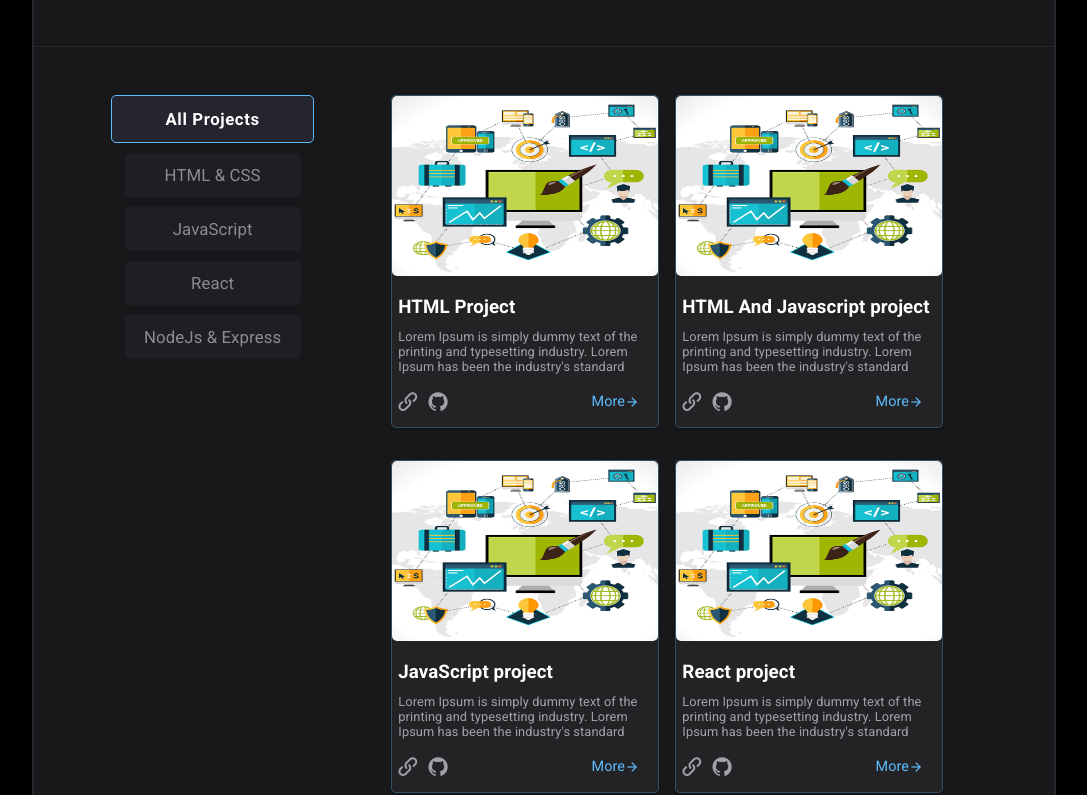
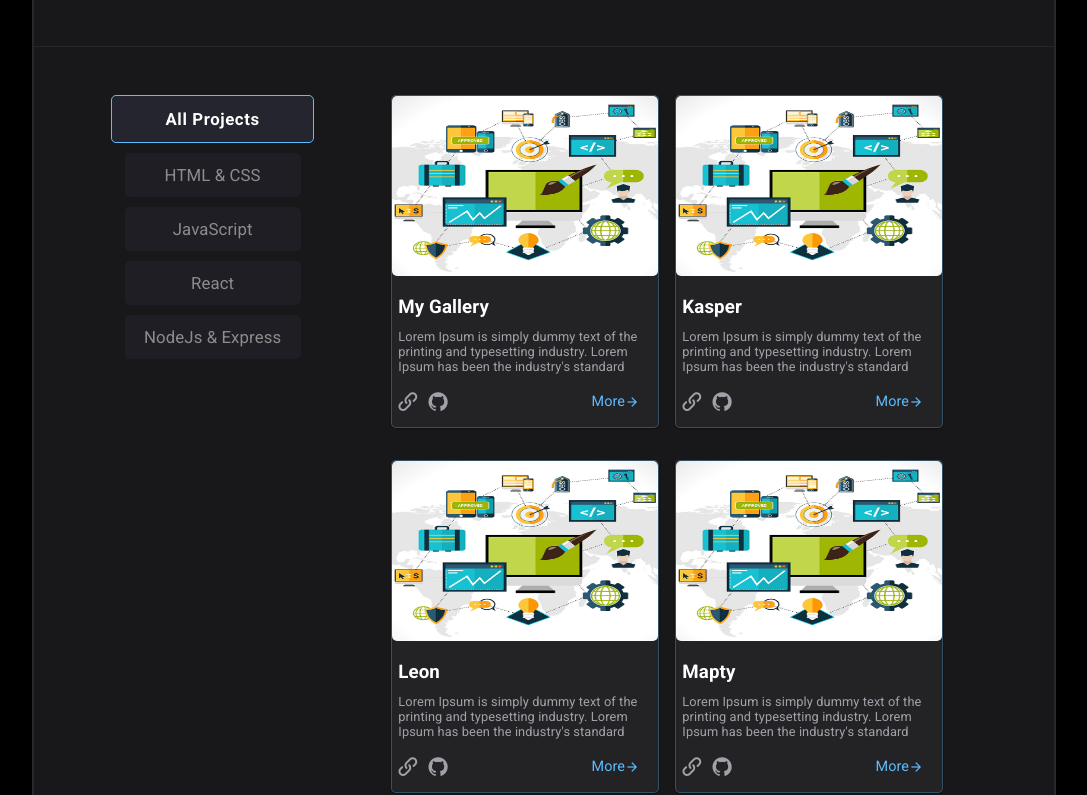
Before and after one commit to islam-solaiman/Portfolio-Website, a React (Create React App) app: page / in a window 1280 px wide. Shown: the part 511-1306 px from the top of the page, without its empty margins (96-1183 px from the left). Built offline with nearby package versions, Linux system fonts and the light colour scheme.

Commit message:
External links

```diff
--- a/src/componnets/2-hero/Hero.js
+++ b/src/componnets/2-hero/Hero.js
@@ -35,7 +35,7 @@ export default function Hero() {
         </p>
         <div className="all-icons flex">
           <div className="icon icon-linkedin-square"></div>
-          <div className="icon icon-github"></div>
+          <a href=""><div className="icon icon-github"></div></a>
           <div className="icon icon-instagram"></div>
         </div>
       </div>
--- a/src/componnets/3-main/Main.js
+++ b/src/componnets/3-main/Main.js
@@ -76,7 +76,7 @@ export default function Main() {
                       <div className="icon-link"></div>
                       <div className="icon-github"></div>
                     </div>
-                    <a className="link flex" href="#">
+                    <a className="link flex" href={item.link}>
                       More
                       <span
                         style={{ alignSelf: "end" }}
--- a/src/componnets/3-main/myProjects.js
+++ b/src/componnets/3-main/myProjects.js
@@ -1,31 +1,62 @@
-export const myProjects = [{
-    title: "HTML Project",
+export const myProjects = [
+  {
+    title: "My Gallery",
     category: ["HTML & CSS"],
     imgPath: "./1.jpg",
-    summery: "Lorem Ipsum is simply dummy text of the printing and typesetting industry. Lorem Ipsum has been the industry's standard ",
+    link: "https://islam-solaiman.github.io/My-Gallery-Website/",
+    summery:
+      "Lorem Ipsum is simply dummy text of the printing and typesetting industry. Lorem Ipsum has been the industry's standard ",
+  },
+  {
+    title: "Kasper",
+    category: ["HTML & CSS"],
+    imgPath: "./1.jpg",
+    link: "https://islam-solaiman.github.io/KASPER-Website/",
+    summery:
+      "Lorem Ipsum is simply dummy text of the printing and typesetting industry. Lorem Ipsum has been the industry's standard ",
+  },
+  {
+    title: "Leon",
+    category: ["HTML & CSS"],
+    imgPath: "./1.jpg",
+    link: "https://islam-solaiman.github.io/LEON-Website/",
+    summery:
+      "Lorem Ipsum is simply dummy text of the printing and typesetting industry. Lorem Ipsum has been the industry's standard ",
+  },
+  {
+    title: "Mapty",
+    category: ["HTML & CSS", "JavaScript"],
+    imgPath: "./1.jpg",
+    link: "https://islam-solaiman.github.io/LEON-Website/",
+    summery:
+      "Lorem Ipsum is simply dummy text of the printing and typesetting industry. Lorem Ipsum has been the industry's standard ",
   },
   {
     title: "HTML And Javascript project",
     category: ["HTML & CSS", "JavaScript"],
     imgPath: "./1.jpg",
-      summery: "Lorem Ipsum is simply dummy text of the printing and typesetting industry. Lorem Ipsum has been the industry's standard ",
+    summery:
+      "Lorem Ipsum is simply dummy text of the printing and typesetting industry. Lorem Ipsum has been the industry's standard ",
   },
   {
     title: "JavaScript project",
     category: ["JavaScript"],
     imgPath: "./1.jpg",
-      summery: "Lorem Ipsum is simply dummy text of the printing and typesetting industry. Lorem Ipsum has been the industry's standard ",
+    summery:
+      "Lorem Ipsum is simply dummy text of the printing and typesetting industry. Lorem Ipsum has been the industry's standard ",
   },
   {
     title: "React project",
     category: ["React"],
     imgPath: "./1.jpg",
-    summery: "Lorem Ipsum is simply dummy text of the printing and typesetting industry. Lorem Ipsum has been the industry's standard ",
+    summery:
+      "Lorem Ipsum is simply dummy text of the printing and typesetting industry. Lorem Ipsum has been the industry's standard ",
   },
   {
     title: "NodeJs project",
     category: ["NodeJs & Express"],
     imgPath: "./1.jpg",
-      summery: "Lorem Ipsum is simply dummy text of the printing and typesetting industry. Lorem Ipsum has been the industry's standard ",
+    summery:
+      "Lorem Ipsum is simply dummy text of the printing and typesetting industry. Lorem Ipsum has been the industry's standard ",
   },
 ];
```
Lines whose indentation alone changed are shown as unchanged.
